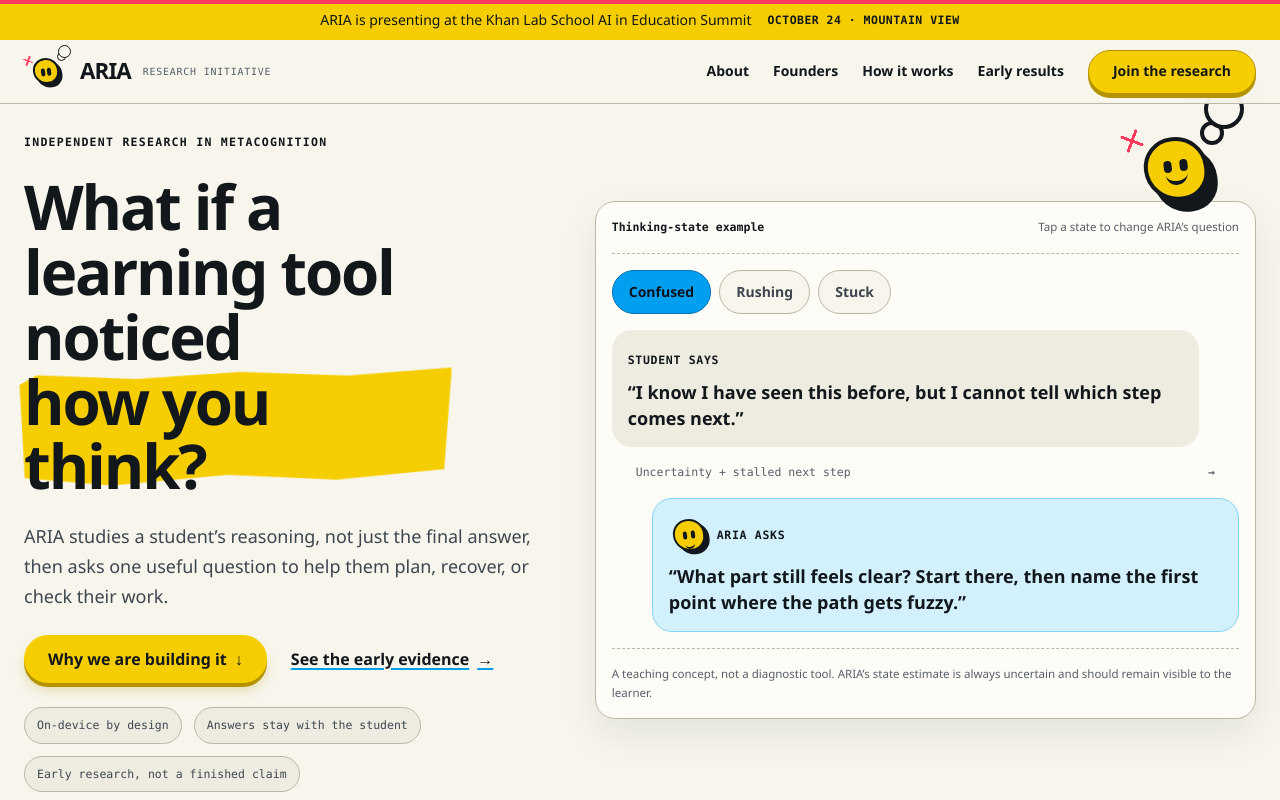
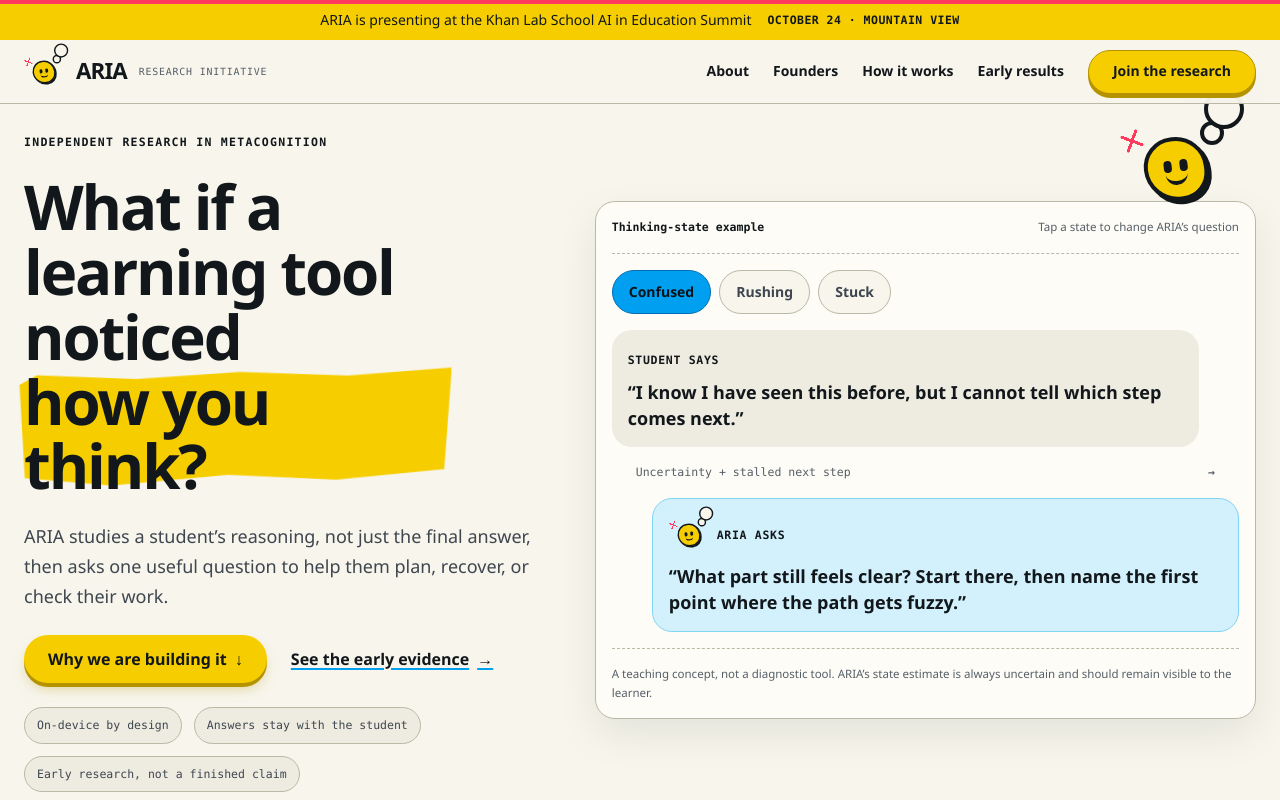
Before and after one commit to NarenS31/ariawebsite, a Next.js app: page / in a window 1280 px wide. Shown: the top 800 px of the page. Built offline with nearby package versions, Linux system fonts and the light colour scheme.

Commit message:
Unify ARIA character styling and reduce shadow

```diff
--- a/src/AriaExperience.tsx
+++ b/src/AriaExperience.tsx
@@ -98,6 +98,7 @@
 function CharacterMark({ small = false }: { small?: boolean }) {
   return (
     <div className={`aria-character${small ? " aria-character--small" : ""}`} aria-hidden="true">
+      <span className="aria-character__art">
         <span className="aria-character__spark" />
         <span className="aria-character__face">
           <i />
@@ -106,6 +107,7 @@
         </span>
         <span className="aria-character__thought aria-character__thought--one" />
         <span className="aria-character__thought aria-character__thought--two" />
+      </span>
     </div>
   );
 }
--- a/src/hallmark.css
+++ b/src/hallmark.css
@@ -584,6 +584,14 @@
   pointer-events: none;
 }
 
+.aria-character__art {
+  position: absolute;
+  inset: 0;
+  display: block;
+  width: 7rem;
+  height: 7rem;
+}
+
 .aria-character__face {
   position: absolute;
   inset: var(--space-lg);
@@ -591,7 +599,7 @@
   background: var(--color-accent);
   border: var(--space-2xs) solid var(--color-ink);
   border-radius: 48% 52% 45% 55%;
-  box-shadow: var(--space-xs) var(--space-sm) 0 var(--color-ink);
+  box-shadow: 0.18rem 0.24rem 0 var(--color-ink);
   transform: rotate(-7deg);
 }
 
@@ -659,59 +667,9 @@
   flex: 0 0 auto;
 }
 
-.aria-character--small .aria-character__face {
-  inset: var(--space-2xs);
-  border-width: var(--space-3xs);
-  box-shadow: var(--space-2xs) var(--space-2xs) 0 var(--color-ink);
-}
-
-.aria-character--small .aria-character__face i {
-  width: var(--space-2xs);
-  height: var(--space-xs);
-}
-
-.aria-character--small .aria-character__face b {
-  border-block-end-width: var(--space-3xs);
-}
-
-.aria-character--small .aria-character__thought,
-.aria-character--small .aria-character__spark {
-  display: none;
-}
-
-.wordmark .aria-character--small {
-  width: 2.75rem;
-  height: 2.75rem;
-}
-
-.wordmark .aria-character--small .aria-character__face {
-  inset: 0.55rem;
-  box-shadow: 0.18rem 0.24rem 0 var(--color-ink);
-}
-
-.wordmark .aria-character--small .aria-character__thought,
-.wordmark .aria-character--small .aria-character__spark {
-  display: block;
-}
-
-.wordmark .aria-character--small .aria-character__thought--one {
-  inset: 0.18rem 0.12rem auto auto;
-  width: 0.55rem;
-  height: 0.55rem;
-  border-width: 1px;
-}
-
-.wordmark .aria-character--small .aria-character__thought--two {
-  inset: -0.28rem -0.2rem auto auto;
-  width: 0.8rem;
-  height: 0.8rem;
-  border-width: 1px;
-}
-
-.wordmark .aria-character--small .aria-character__spark {
-  inset: 0.42rem auto auto -0.08rem;
-  width: 0.65rem;
-  height: 0.65rem;
+.aria-character--small .aria-character__art {
+  transform: scale(0.357142);
+  transform-origin: top left;
 }
 
 /* Hero */
```
Lines whose indentation alone changed are shown as unchanged.
